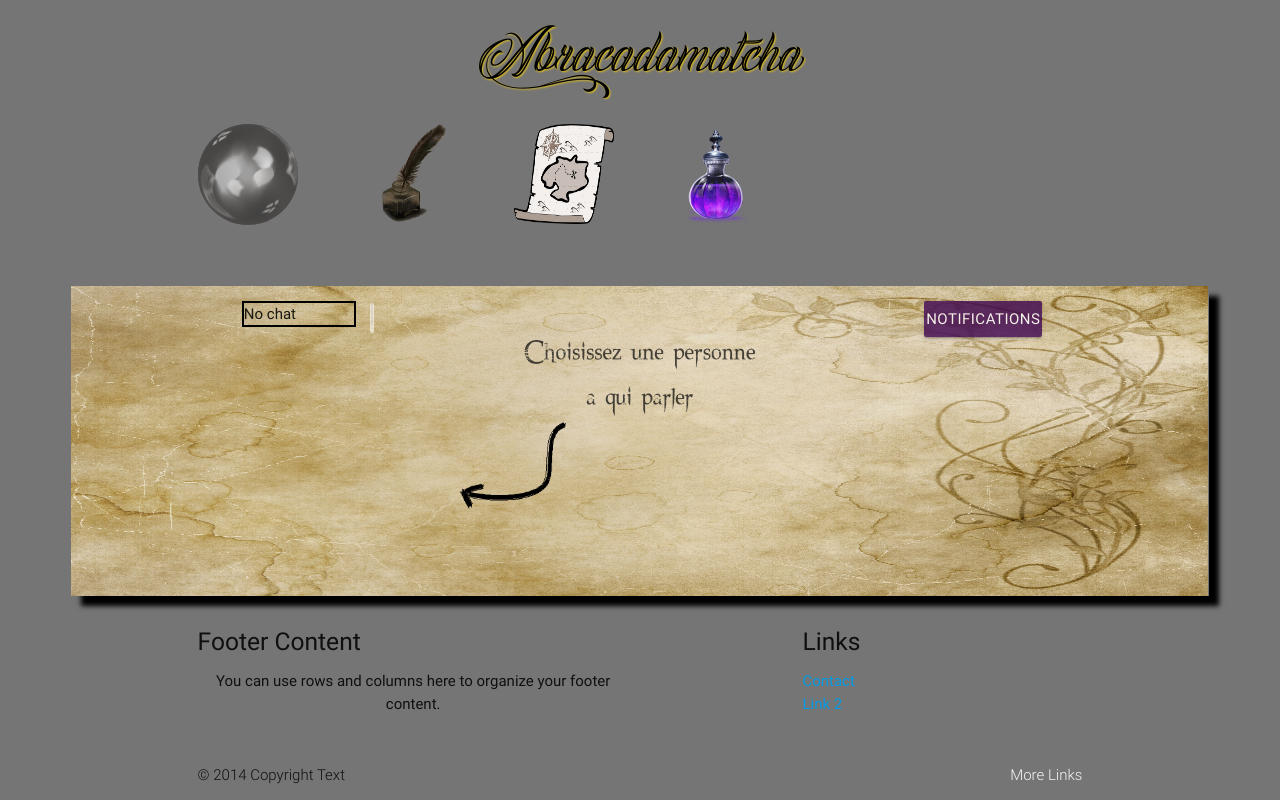
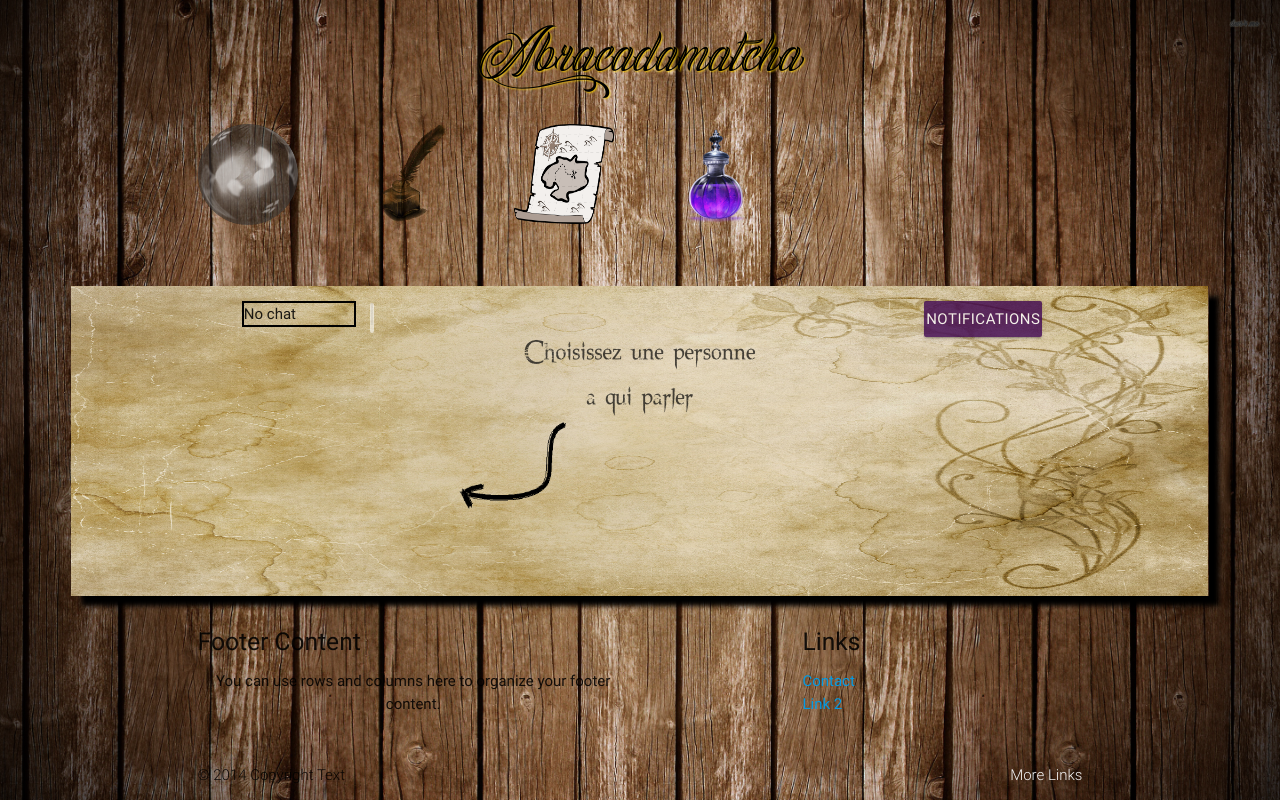
Before and after one commit to procnet0/matcha, a PHP site: the page made by app/views/pages/chat.twig in a window 1280 px wide. Run offline with PHP 8.4, Linux system fonts and the light colour scheme; the template is opened without the code that fills it, so the values that code supplies are empty; some libraries are stand-ins or nearby versions.

Commit message:
ajout background image fichier

```diff
--- a/app/css/perso.css
+++ b/app/css/perso.css
@@ -113,9 +113,9 @@ body{
   margin-top: 0;
   margin-bottom: 0;
   background-color:rgb(117, 117, 117);
-  /*background-image:
-radial-gradient(circle at 50% 50%, transparent 61%, rgba(0, 0, 0, 0.8)), url('http://lakecountrykeys.com/wp-content/uploads/2016/03/latest-vintage-wood-table-texture-home-future-table-2880x1800-2175kb.jpg');
-  */
+  background-image:
+  radial-gradient(circle at 50% 50%, transparent 61%, rgba(0, 0, 0, 0.8)), url('image/latest-vintage-wood-table-texture-home-future-table-2880x1800-2175kb.jpg');
+
   background-repeat: no-repeat;
   background-size: cover;
 }
```
Also changed, not shown: app/css/image/latest-vintage-wood-table-texture-home-future-table-2880x1800-2175kb.jpg (added).
